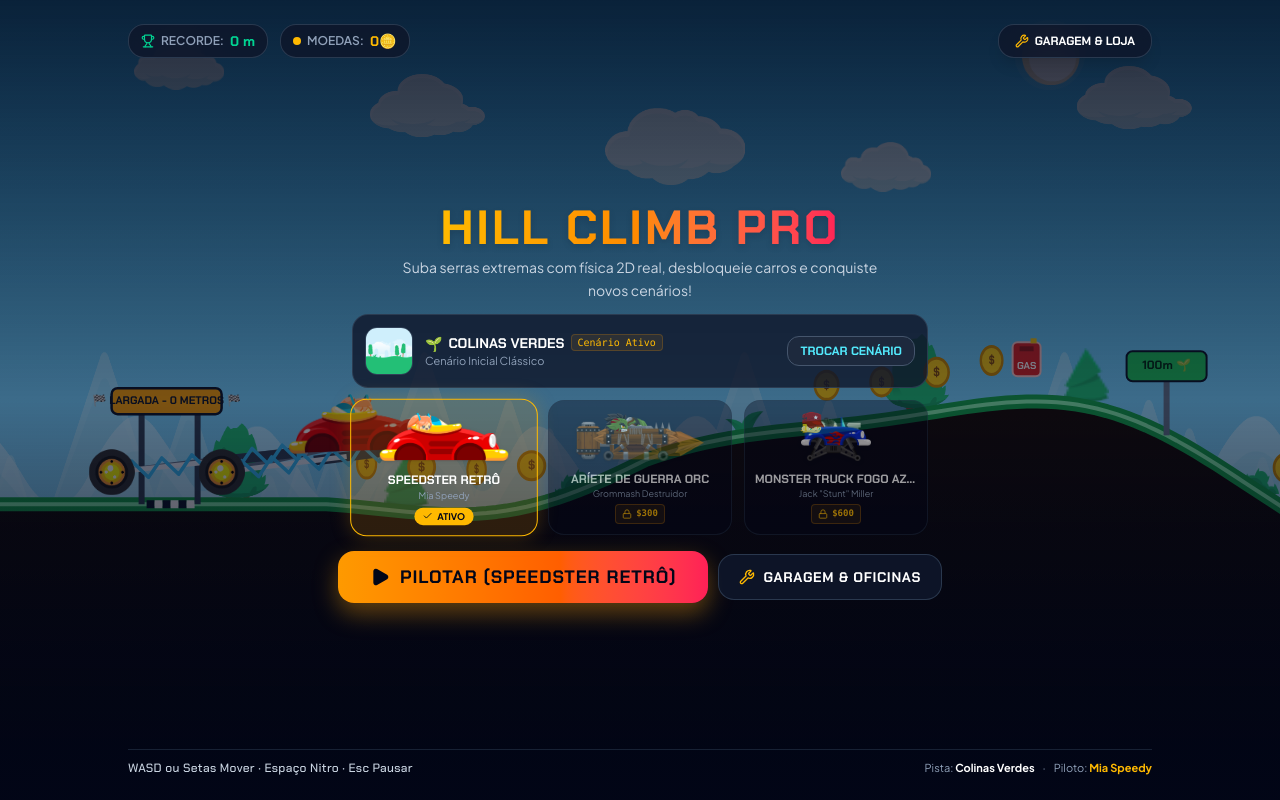
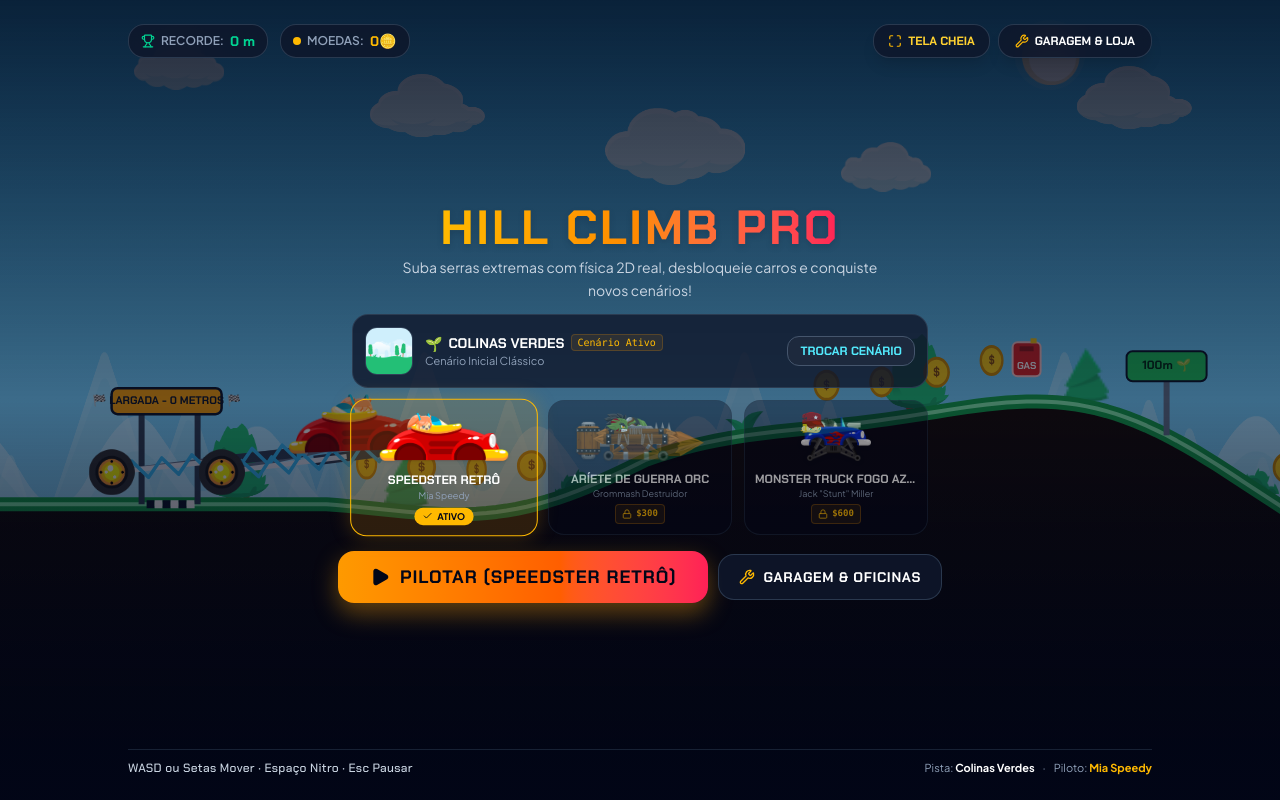
Before and after one commit to weliton22-bit/Aventura-4x4, a React (Vite) app: page / in a window 1280 px wide. Built offline with nearby package versions, Linux system fonts and the light colour scheme.

Commit message:
feat: add full-screen support and Android TWA config
Implement full-screen toggle for better immersion and configure asset links for Android TWA deployment.

```diff
--- a/src/App.tsx
+++ b/src/App.tsx
@@ -360,8 +360,32 @@ export default function App() {
     }
   }, [totalCoins, unlockedVehicles, vehicleUpgrades, suspension, ensurePickupsAhead]);
 
-  // Iniciar jogo a partir do menu
+  // Alternar tela cheia (oculta barras do navegador no Android e PC)
+  const toggleFullScreen = useCallback(() => {
+    try {
+      if (!document.fullscreenElement) {
+        if (document.documentElement.requestFullscreen) {
+          document.documentElement.requestFullscreen().catch(() => {});
+        }
+      } else {
+        if (document.exitFullscreen) {
+          document.exitFullscreen().catch(() => {});
+        }
+      }
+    } catch {
+      // Ignora restrições do navegador
+    }
+  }, []);
+
+  // Iniciar jogo a partir do menu com tela cheia automática
   const handleStartGame = () => {
+    try {
+      if (!document.fullscreenElement && document.documentElement.requestFullscreen) {
+        document.documentElement.requestFullscreen().catch(() => {});
+      }
+    } catch {
+      // Ignora restrições de permissão
+    }
     soundManager.init();
     setGameState('PLAYING');
     resetRun();
@@ -678,6 +702,7 @@ export default function App() {
           onSelectStage={handleSelectStage}
           onStartGame={handleStartGame}
           onOpenGarage={() => setIsGarageOpen(true)}
+          onToggleFullScreen={toggleFullScreen}
         />
       )}
 
@@ -703,6 +728,7 @@ export default function App() {
           }}
           onToggleTuning={() => setIsTuningOpen((prev) => !prev)}
           onEndRun={handleEndRun}
+          onToggleFullScreen={toggleFullScreen}
         />
       )}
 
--- a/src/components/HUD.tsx
+++ b/src/components/HUD.tsx
@@ -1,5 +1,5 @@
 import React, { useState } from 'react';
-import { Volume2, VolumeX, Wrench, Settings2, Pause, Play, ChevronUp, ChevronDown, Compass, Flag } from 'lucide-react';
+import { Volume2, VolumeX, Wrench, Settings2, Pause, Play, ChevronUp, ChevronDown, Compass, Flag, Maximize } from 'lucide-react';
 import { CarState, StageId } from '../types/game';
 import { getZoneName } from '../physics/terrain';
 
@@ -19,6 +19,7 @@ interface HUDProps {
   onOpenGarage: () => void;
   onToggleTuning: () => void;
   onEndRun: () => void;
+  onToggleFullScreen?: () => void;
 }
 
 export const HUD: React.FC<HUDProps> = ({
@@ -36,7 +37,8 @@ export const HUD: React.FC<HUDProps> = ({
   onTogglePause,
   onOpenGarage,
   onToggleTuning,
-  onEndRun
+  onEndRun,
+  onToggleFullScreen
 }) => {
   const [isMinimized, setIsMinimized] = useState<boolean>(false);
 
@@ -156,6 +158,18 @@ export const HUD: React.FC<HUDProps> = ({
           {isMuted ? <VolumeX className="w-3.5 h-3.5 text-rose-400" /> : <Volume2 className="w-3.5 h-3.5 text-emerald-400" />}
         </button>
 
+        {/* Tela Cheia */}
+        {onToggleFullScreen && (
+          <button
+            onClick={onToggleFullScreen}
+            className="p-1 rounded-lg bg-slate-900/80 border border-slate-700 text-slate-300 hover:text-white transition"
+            title="Alternar Tela Cheia"
+            aria-label="Alternar Tela Cheia"
+          >
+            <Maximize className="w-3.5 h-3.5 text-amber-300" />
+          </button>
+        )}
+
         {/* Pausa */}
         <button
           onClick={onTogglePause}
--- a/src/components/TitleScreen.tsx
+++ b/src/components/TitleScreen.tsx
@@ -1,5 +1,5 @@
 import React from 'react';
-import { Play, Wrench, Trophy, Check, Lock, MapPin } from 'lucide-react';
+import { Play, Wrench, Trophy, Check, Lock, MapPin, Maximize } from 'lucide-react';
 import { Upgrades, VehicleId, StageId } from '../types/game';
 import { VEHICLES } from '../config/vehicles';
 import { STAGES } from '../config/stages';
@@ -18,6 +18,7 @@ interface TitleScreenProps {
   onSelectStage: (id: StageId) => void;
   onStartGame: () => void;
   onOpenGarage: () => void;
+  onToggleFullScreen?: () => void;
 }
 
 export const TitleScreen: React.FC<TitleScreenProps> = ({
@@ -31,7 +32,8 @@ export const TitleScreen: React.FC<TitleScreenProps> = ({
   onSelectVehicle,
   onSelectStage,
   onStartGame,
-  onOpenGarage
+  onOpenGarage,
+  onToggleFullScreen
 }) => {
   const currentVehicle = VEHICLES[selectedVehicleId] || VEHICLES.red_speedster;
   const currentStage = STAGES[selectedStageId] || STAGES.stage_1_green_hills;
@@ -58,6 +60,18 @@ export const TitleScreen: React.FC<TitleScreenProps> = ({
           </div>
         </div>
 
+        <div className="flex items-center gap-2">
+          {onToggleFullScreen && (
+            <button
+              onClick={onToggleFullScreen}
+              className="bg-slate-900/85 hover:bg-slate-800 backdrop-blur-md border border-slate-700/80 rounded-2xl px-3 py-1.5 sm:px-3.5 sm:py-2 flex items-center gap-1.5 text-amber-300 font-racing font-bold text-xs uppercase transition shadow-lg active:scale-95"
+              title="Alternar Tela Cheia"
+            >
+              <Maximize className="w-3.5 h-3.5 text-amber-400" />
+              <span className="hidden sm:inline">Tela Cheia</span>
+            </button>
+          )}
+
           <button
             onClick={onOpenGarage}
             className="bg-slate-900/85 hover:bg-slate-800 backdrop-blur-md border border-slate-700/80 rounded-2xl px-3.5 py-1.5 sm:px-4 sm:py-2 flex items-center gap-1.5 text-white font-racing font-bold text-xs uppercase transition shadow-lg active:scale-95"
@@ -65,6 +79,7 @@ export const TitleScreen: React.FC<TitleScreenProps> = ({
             <Wrench className="w-3.5 h-3.5 text-amber-400" />
             <span>Garagem & Loja</span>
           </button>
+        </div>
       </div>
 
       {/* Centro: Título & Seletor de Carros e Cenários */}
```
Also changed, not shown: public/.well-known/assetlinks.json (added). Lines whose indentation alone changed are shown as unchanged.
